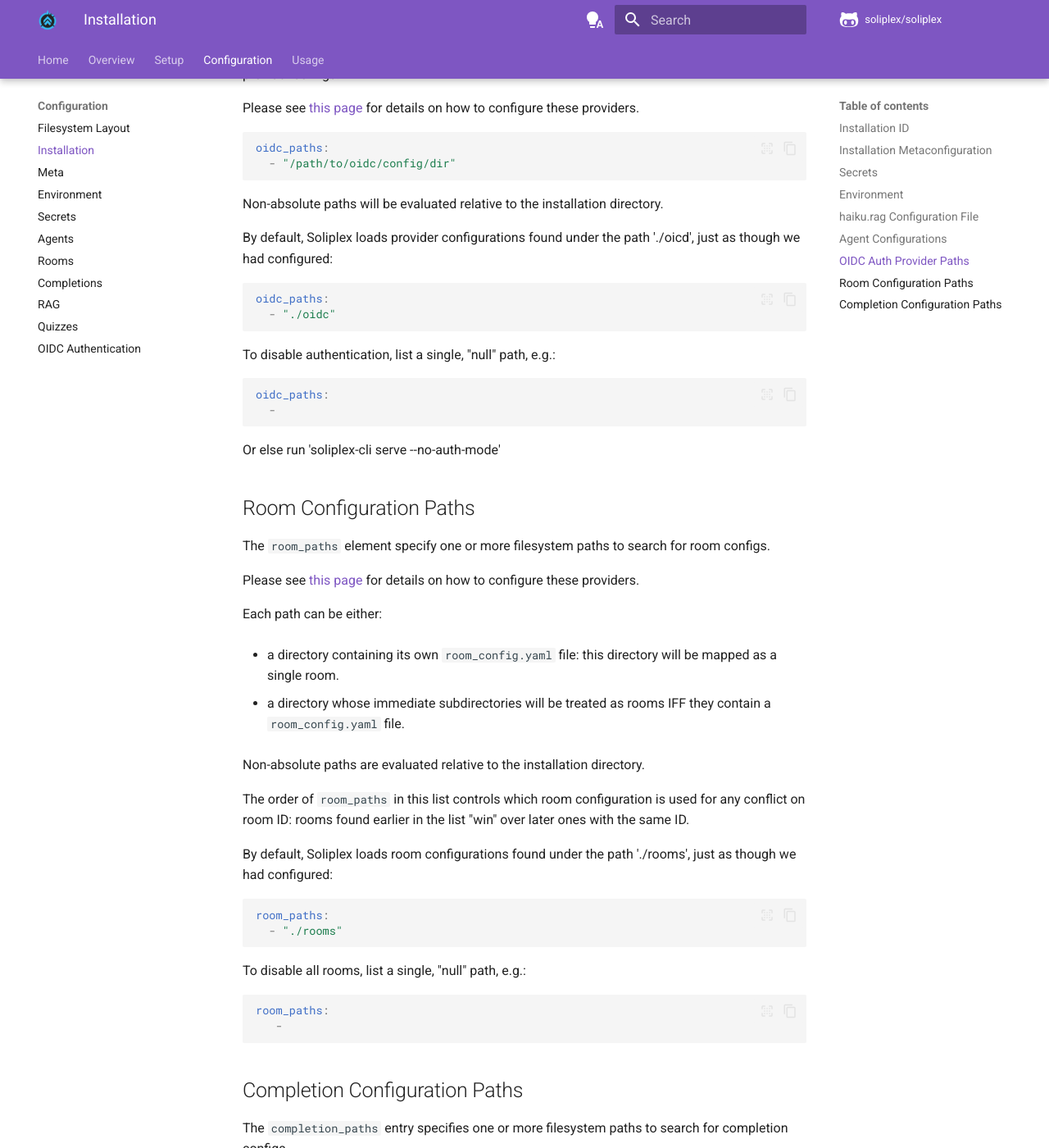
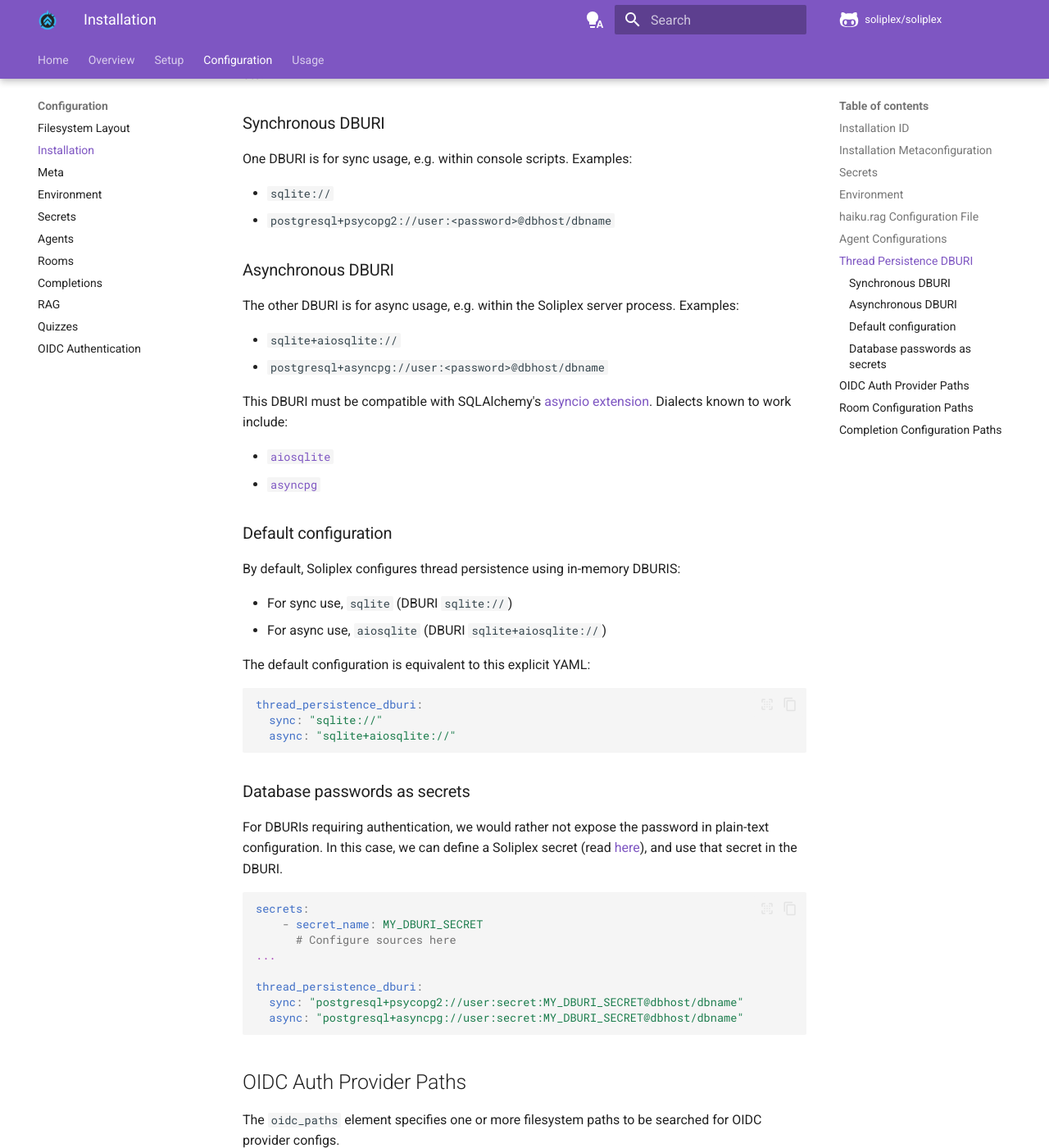
Before and after one commit to soliplex/soliplex.github.io, an MkDocs documentation site: the page built from docs/config/installation.md, in a window 1280 px wide and 1400 px high, scrolled down 2050 px. Shown: the whole window at 82% size. Built offline with MkDocs 1.6.1 and Material for MkDocs 9.7.7, drawn with Linux system fonts in a browser that asks for light colours; comment, search, counter and statistics services are not loaded.

Commit message:
feat: configure thread persistence DBURI (#333)
- feat: 'InstallationConfig.thread_persistence_dburi_{sync,async}'

  The server uses the '_async' variant, but there may be scripts (e.g.,
  database initializations, reports, etc.) which don't need to connect
  via async.

- refactor: 'InstallationConfig.interpolate_secret{,s}'

  Interpolate multiple secrets in the source string.

- feat:  interpolate secret values included in DBURIs

- fix:  avoid exposing interpolated DBURI secrets in the API models

- chore:  add dependency group, 'postgres'

  Includes deps needed for persisting AG-UI threads in a PostgreSQL database.

- docs: config docs, example installations show use of both DBURIs

Closes #275.

````diff
--- a/docs/config/installation.md
+++ b/docs/config/installation.md
@@ -85,6 +85,66 @@
 Please see [this page](agents.md) for details on configuring agents.
 In addition to the values described there, note that the `id` element is
 required here.
+
+## Thread Persistence DBURI
+
+An installation can define two DBURIs for the database used to store
+AG-UI threads, runs, events, etc.
+
+
+### Synchronous DBURI
+
+One DBURI is for sync usage, e.g.  within console scripts.  Examples:
+
+- `sqlite://`
+- `postgresql+psycopg2://user:<password>@dbhost/dbname`
+
+### Asynchronous DBURI
+
+The other DBURI is for async usage, e.g. within the Soliplex server
+process.  Examples:
+
+- `sqlite+aiosqlite://`
+- `postgresql+asyncpg://user:<password>@dbhost/dbname`
+
+This DBURI must be compatible with SQLAlchemy's [asyncio extension](
+https://docs.sqlalchemy.org/en/20/orm/extensions/asyncio.html).
+Dialects known to work include:
+
+- [`aiosqlite`](https://aiosqlite.omnilib.dev/en/stable/index.html)
+- [`asyncpg`](https://magicstack.github.io/asyncpg/current/)
+
+### Default configuration
+
+By default, Soliplex configures thread persistence using in-memory DBURIS:
+
+- For sync use, `sqlite` (DBURI `sqlite://`)
+- For async use, `aiosqlite` (DBURI `sqlite+aiosqlite://`)
+
+The default configuration is equivalent to this explicit YAML:
+
+```yaml
+thread_persistence_dburi:
+  sync: "sqlite://"
+  async: "sqlite+aiosqlite://"
+```
+
+### Database passwords as secrets
+
+For DBURIs requiring authentication, we would rather not expose the
+password in plain-text configuration.  In this case, we can define a
+Soliplex secret (read [here](./secrets.md)), and use that secret in the DBURI.
+
+```yaml
+secrets:
+    - secret_name: MY_DBURI_SECRET
+      # Configure sources here
+...
+
+thread_persistence_dburi:
+  sync: "postgresql+psycopg2://user:secret:MY_DBURI_SECRET@dbhost/dbname"
+  async: "postgresql+asyncpg://user:secret:MY_DBURI_SECRET@dbhost/dbname"
+```
 
 ## OIDC Auth Provider Paths
 
````
